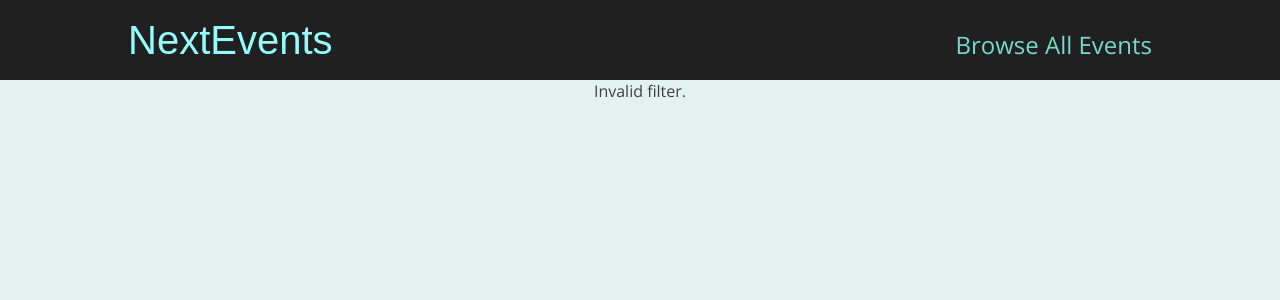
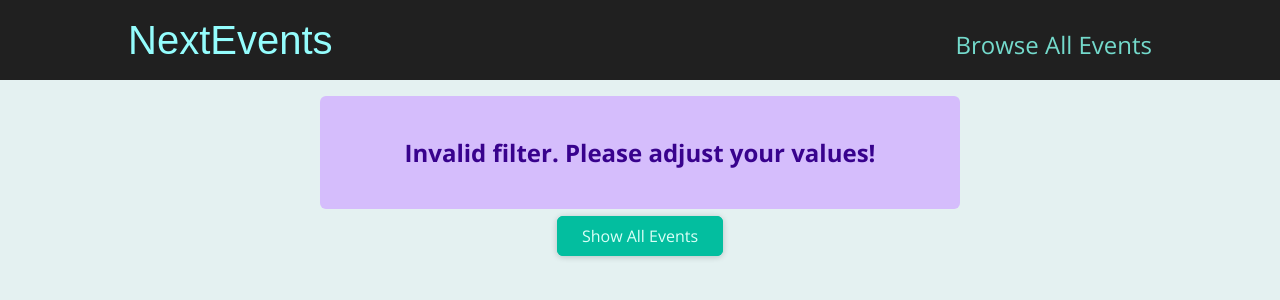
Before and after one commit to tarunbhartiya7/nextjs-events, a Next.js app: page /events/e2 in a window 1280 px wide. Shown: the top 300 px of the page. Built offline with nearby package versions, Linux system fonts and the light colour scheme.

Commit message:
polishing

```diff
--- /dev/null
+++ b/components/ui/error-alert.js
@@ -0,0 +1,7 @@
+import classes from './error-alert.module.css';
+
+function ErrorAlert(props) {
+  return <div className={classes.alert}>{props.children}</div>;
+}
+
+export default ErrorAlert;
--- /dev/null
+++ b/components/ui/error-alert.module.css
@@ -0,0 +1,12 @@
+.alert {
+  margin: 1rem auto;
+  padding: 1rem 2rem;
+  width: 90%;
+  max-width: 40rem;
+  background-color: #d5bdfc;
+  color: #38028d;
+  font-weight: bold;
+  font-size: 1.5rem;
+  text-align: center;
+  border-radius: 6px;
+}
--- a/pages/events/[...slug].js
+++ b/pages/events/[...slug].js
@@ -1,6 +1,8 @@
 import { useRouter } from 'next/router'
 import EventList from '../../components/events/event-list'
 import ResultsTitle from '../../components/events/results-title'
+import Button from '../../components/ui/button'
+import ErrorAlert from '../../components/ui/error-alert'
 import { getFilteredEvents } from '../../dummy-data'
 
 export default function FilteredEventsPage() {
@@ -24,7 +26,16 @@
     filteredMonth < 1 ||
     filteredMonth > 12
   ) {
-    return <p className="center">Invalid filter.</p>
+    return (
+      <>
+        <ErrorAlert>
+          <p>Invalid filter. Please adjust your values!</p>
+        </ErrorAlert>
+        <div className="center">
+          <Button link="/events">Show All Events</Button>
+        </div>
+      </>
+    )
   }
 
   const filterEvents = getFilteredEvents({
@@ -33,7 +44,16 @@
   })
 
   if (!filterEvents || filterEvents.length === 0) {
-    return <p className="center">No Events found for the chosen filter!</p>
+    return (
+      <>
+        <ErrorAlert>
+          <p>No Events found for the chosen filter!</p>
+        </ErrorAlert>
+        <div className="center">
+          <Button link="/events">Show All Events</Button>
+        </div>
+      </>
+    )
   }
 
   const date = new Date(filteredYear, filteredMonth - 1)
```
Also changed, not shown: pages/events/[eventId].js (+6 -1 lines).
